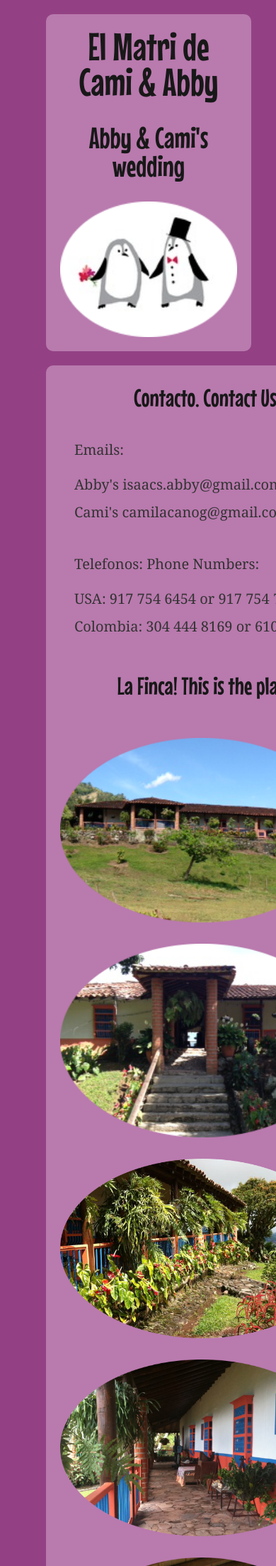
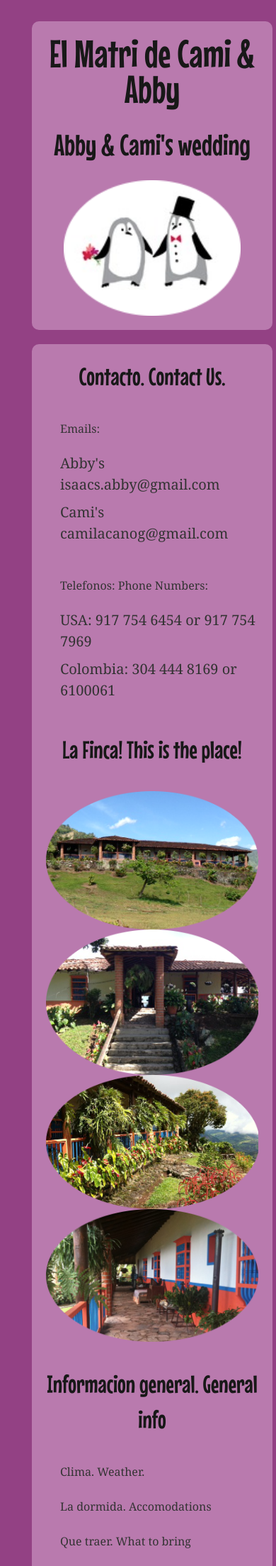
Before and after one commit to camicano/wedding, a Sinatra app: page /wedding/info in a window 390 px wide; the page is wider, and only the part inside the window is pictured. Shown: the top 2207 px of that part at 71% size. Run offline with Sinatra, Linux system fonts and the light colour scheme; some libraries are stand-ins or nearby versions.

Commit message:
fix media queries

```diff
--- a/public/stylesheet/style.css
+++ b/public/stylesheet/style.css
@@ -1,6 +1,7 @@
 /* layout css*/
 #body {
 	background-color: #934184;
+	padding-bottom: 20px;
 }
 
 #header {
@@ -9,8 +10,7 @@
 	background-color: #b97aae;
 	border-radius: 10px;
 	padding: 20px;
-	width: 650px;
-	height: auto;
+	margin-bottom: 20px;
 }
 
 .h1 {
@@ -32,8 +32,7 @@
 }
 
 .img {
-	padding: 15px;
-	width: 400px;
+	margin: 20px 0px 20px 0px;
 }
 /* main content */
 
@@ -49,12 +48,11 @@
 	background-color: #b97aae;
 	border-radius: 10px;
 	padding: 20px;
-	width: 650px;
-	height: auto;
 }
 
-.div {
-	margin: 20px;
+.form {
+	margin: 15px;
+	padding-left: 15px;
 }
 
 .h3 {
@@ -82,7 +80,7 @@
 .info {
 	padding-left: 20px;
 	padding-bottom: 15px;
-	font-size: 20px;
+	font-size: 16px;
 	color: #333;
 }
 
--- a/views/info.erb
+++ b/views/info.erb
@@ -1,7 +1,5 @@
-<div class="offset-by-two div">
-	<table>
-		<tr>
-			<td class="main">
+<div class="offset-by-two">
+	<div class="main eleven columns div">
 		<h1 class="h3">Contacto. Contact Us.</h1>
 		<h4 class="info">Emails:</h4>
 		<h4 class="text">Abby's isaacs.abby@gmail.com</h4>
@@ -12,11 +10,10 @@
 		<h4 class="text">Colombia: 304 444 8169 or 6100061</h4>
 		<h4>&nbsp;</h4>
 		<h1 class="h3">La Finca! This is the place!</h1>
-				<img class="offset-by-two img" src="/images/valp3.png" />
-				<img class="offset-by-two img" src="/images/valp6.png" />
-				<img class="offset-by-two img" src="/images/valp5.png" />
-				<img class="offset-by-two img" src="/images/valp4.png" />
-				<img class="offset-by-two img" src="/images/valp1.png" />
+		<img class="offset-by-one nine columns two img" src="/images/valp3.png" />
+		<img class="offset-by-one nine columns two img" src="/images/valp6.png" />
+		<img class="offset-by-one nine columns two img" src="/images/valp5.png" />
+		<img class="offset-by-one nine columns two img" src="/images/valp4.png" />
 		<h4>&nbsp;</h4>
 		<h1 class="h3">Informacion general. General info</h1>
 		<h4 class="info">Clima. Weather.</h4>
@@ -27,31 +24,35 @@
 
 		<h1 class="h3">Los Padres! The parents!</h4>
 		<h4 class="party">Los de Cami. Cami's parents</h4>
-				<img class="offset-by-two img" src="/images/padres.png" />
+		<img class="offset-by-one nine columns two img" src="/images/padres.png" />
+		<br class="clear">
 		<h4 class="party">Los de Abby. Abby's parents</h4>
-				<img class="offset-by-two img" src="/images/parents.png" />
+		<img class="offset-by-one nine columns two img" src="/images/parents.png" />
 
 		<h4>&nbsp;</h4>
 		<h1 class="h3">Nosotras!!! US!!!!</h4>
-				<img class="offset-by-two img" src="/images/us2.png" />
-				<img class="offset-by-two img" src="/images/us1.png" />
-				<img class="offset-by-two img" src="/images/us3.png" />
+		<img class="offset-by-one nine columns two img" src="/images/us2.png" />
+		<img class="offset-by-one nine columns two img" src="/images/us1.png" />
+		<img class="offset-by-one nine columns two img" src="/images/us3.png" />
+		<br class="clear">
 
 		<h4>&nbsp;</h4>
-				<h1 class="h3">Las madrinas y madrinos! The wedding party!</h4>
-				<h4 class="party">Daniel Cano</h4>
-				<img class="offset-by-two img" src="/images/dani.png" />
-				<h4 class="party">Amanda Isaacs</h4>
-				<img class="offset-by-two img" src="/images/amanda.png" />
+		<h1 class="h3 clearfix">Las madrinas y madrinos! The wedding party!</h4>
+		<h4 class="party clearfix">Daniel Cano</h4>
+		<img class="offset-by-one nine columns two img" src="/images/dani.png" />
+		<br class="clear">
+		<h4 class="party clearfix">Amanda Isaacs</h4>
+		<img class="offset-by-one nine columns two img" src="/images/amanda.png" />
+		<br class="clear">
 		<h4 class="party">Santiago Hernandez</h4>
-				<img class="offset-by-two img" src="/images/santi.png" />
+		<img class="offset-by-one nine columns two img" src="/images/santi.png" />
+		<br class="clear">
 		<h4 class="party">Nicole Kubon</h4>
-				<img class="offset-by-two img" src="/images/nicole.png" />
+		<img class="offset-by-one nine columns two img" src="/images/nicole.png" />
+		<br class="clear">
 		<h4 class="party">Katie Romeo</h4>
-				<img class="offset-by-two img" src="/images/katie.png" />
-				<h4>&nbsp;</h4>
-				<a href="/wedding/home"><h4 class="party">Home</h4></a>
-			</td>
-		</tr>
-	</table>
+		<img class="offset-by-one nine columns two img" src="/images/katie.png" />
+		<br class="clear">
+		<a href="/wedding/home"><h4 class="h3">Home</h4></a>
 	</div>
+</div>
--- a/views/layout.erb
+++ b/views/layout.erb
@@ -9,16 +9,12 @@
 </head>
 <body id="body">
 	<div class="container">
-		<div class="offset-by-two div">
-		<table>
-			<tr>
-				<td id='header'>
+		<div class="offset-by-two">
+				<div id='header' class="eleven columns div">
 					<h1 class="h1">El Matri de Cami & Abby</h1>
 					<h2 class="h2">Abby & Cami's wedding</h2>
 					<img id="logo" src="/images/penguin.png" />
-				</td>
-			</tr>
-		</table>
+				</div>
 		</div>
 		<%= yield %>
 	</div>
```
Also changed, not shown: other parts of public/stylesheet/style.css (+16 -11 lines), views/board.erb (+15 -17 lines), views/form.erb (+7 -10 lines), views/home.erb (+14 -19 lines), views/registry.erb (+8 -13 lines), public/images/bg.jpg (deleted), public/images/bowtie.png (deleted), public/images/chat.png, public/images/group.png, public/images/info.png, public/images/message.png, public/images/registry.png, 1 other file. Lines whose indentation alone changed are shown as unchanged.
